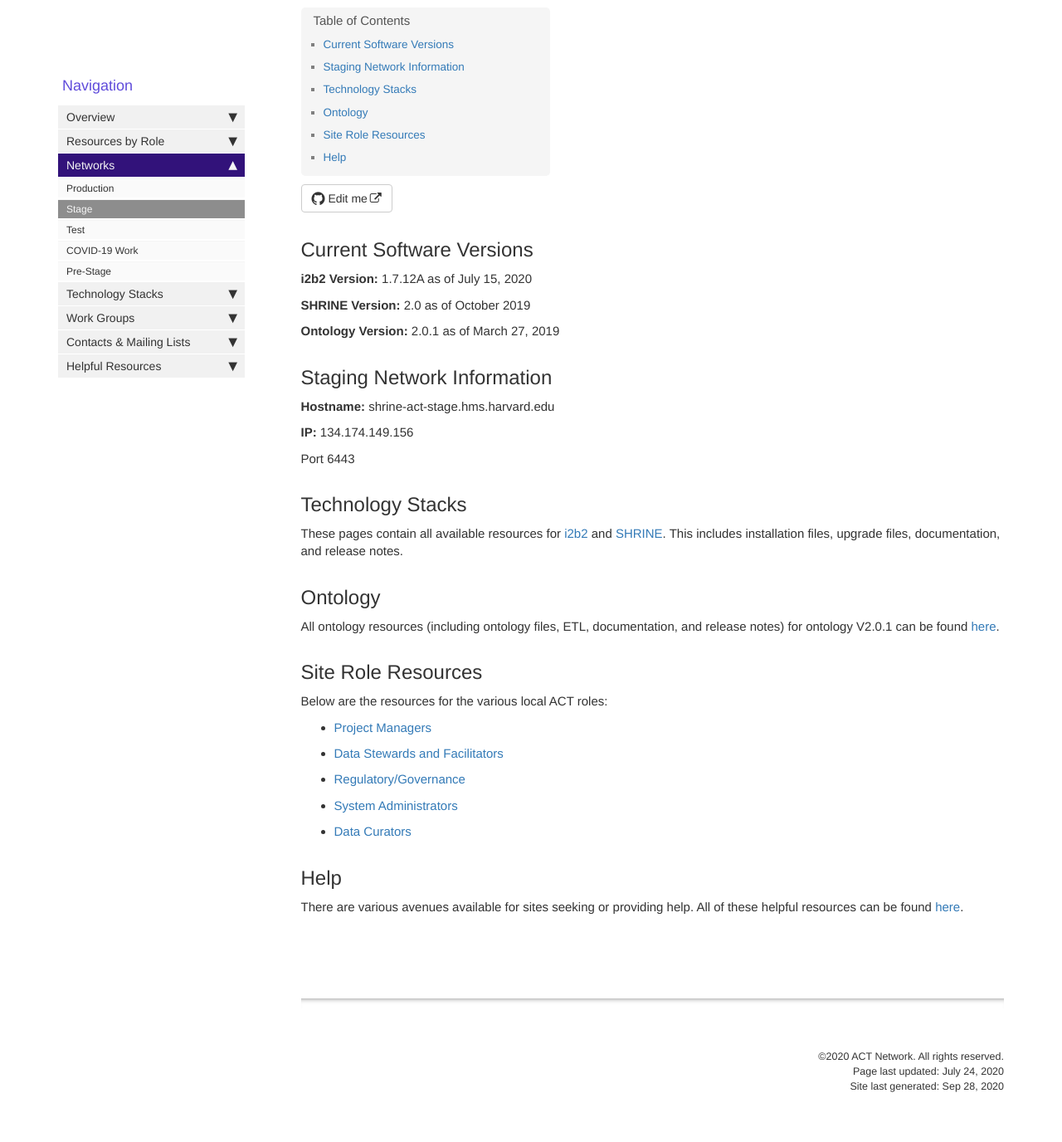
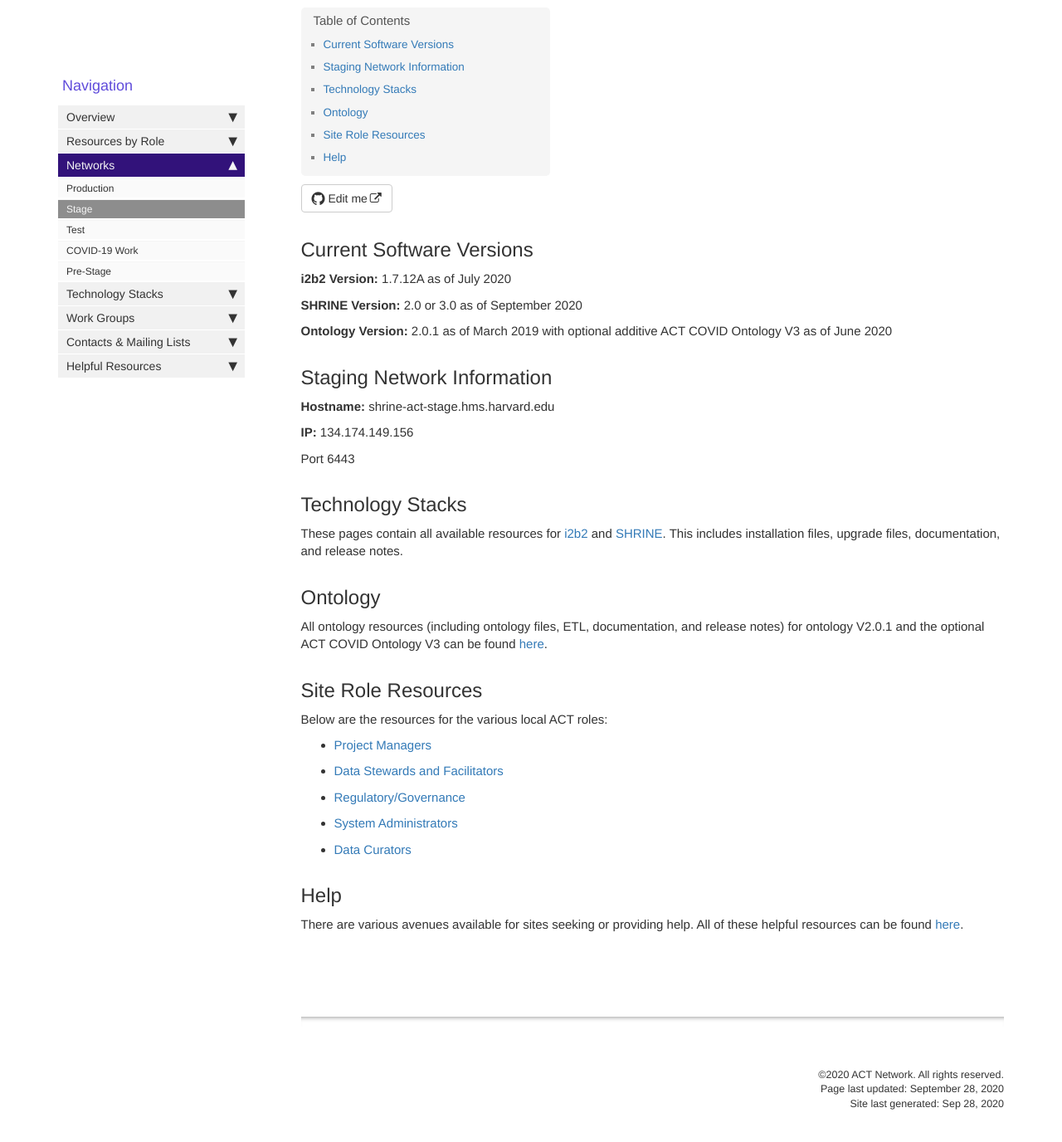
Before and after one commit to dbmi-pitt/ACT-Network, a Jekyll site: the page built from pages/mydoc/stage.md, in a window 1280 px wide and 1400 px high, scrolled down 207 px. Shown: the top 1376 px of the window at 83% size. Built offline with Jekyll 4.4.1, drawn with Linux system fonts in a browser that asks for light colours; comment, search, counter and statistics services are not loaded.

Commit message:
Update stage.md

```diff
--- a/pages/mydoc/stage.md
+++ b/pages/mydoc/stage.md
@@ -1,7 +1,7 @@
 ---
 title: Stage Tier Resources
 keywords: stage
-last_updated: July 24, 2020
+last_updated: September 28, 2020
 summary: "Below is the most up-to-date information regarding current software, network, and technology requirements for sites with a Staging node."
 sidebar: mydoc_sidebar
 permalink: stage.html
@@ -9,11 +9,11 @@ folder: mydoc
 ---
 
 ## Current Software Versions
-**i2b2 Version:** 1.7.12A as of July 15, 2020
+**i2b2 Version:** 1.7.12A as of July 2020
 
-**SHRINE Version:** 2.0 as of October 2019
+**SHRINE Version:** 2.0 or 3.0 as of September 2020
 
-**Ontology Version:** 2.0.1 as of March 27, 2019
+**Ontology Version:** 2.0.1 as of March 2019 with optional additive ACT COVID Ontology V3 as of June 2020
 
 
 ## Staging Network Information
@@ -27,7 +27,7 @@ Port 6443
 These pages contain all available resources for [i2b2](/ACT-Network/i2b2.html) and [SHRINE](/ACT-Network/shrine.html). This includes installation files, upgrade files, documentation, and release notes.
 
 ## Ontology
-All ontology resources (including ontology files, ETL, documentation, and release notes) for ontology V2.0.1 can be found [here](/ACT-Network/ontology.html).
+All ontology resources (including ontology files, ETL, documentation, and release notes) for ontology V2.0.1 and the optional ACT COVID Ontology V3 can be found [here](/ACT-Network/ontology.html).
 
 ## Site Role Resources
 Below are the resources for the various local ACT roles:
```
